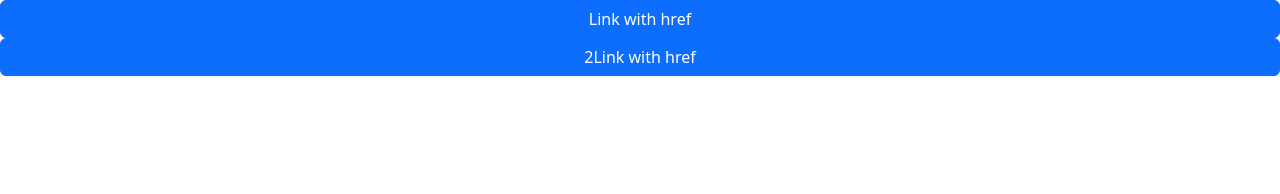
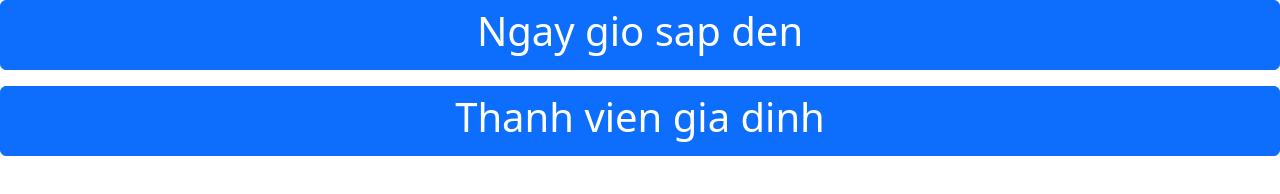
Before and after one commit to tai110402/family, a plain HTML site: page index.html in a window 1280 px wide. Drawn offline with nearby package versions, Linux system fonts and the light colour scheme.

Commit message:
collapse

```diff
--- a/index.html
+++ b/index.html
@@ -6,24 +6,25 @@
         <link rel="stylesheet" href="index.css">
       </head>
     <body>
-
+        <div class="mb-3">
           <a class="w-100 btn btn-primary" data-bs-toggle="collapse" href="#collapseExample1" role="button" aria-expanded="false" aria-controls="collapseExample">
-              Link with href
+            <h1>Ngay gio sap den</h1>
           </a>
           <div class="collapse" id="collapseExample1">
             <div class="card card-body">
               Some placeholder content for the collapse component. This panel is hidden by default but revealed when the user activates the relevant trigger.
             </div>
           </div>
+        </div>
 
-        <p class="">
+        <div class="mb-3">
           <a class="w-100 btn btn-primary" data-bs-toggle="collapse" href="#collapseExample2" role="button" aria-expanded="false" aria-controls="collapseExample">
-            2Link with href
+            <h1>Thanh vien gia dinh</h1>
           </a>
-        </p>
           <div class="collapse" id="collapseExample2">
             <div class="card card-body">
-              22  Some placeholder content for the collapse component. This panel is hidden by default but revealed when the user activates the relevant trigger.
+              Some placeholder content for the collapse component. This panel is hidden by default but revealed when the user activates the relevant trigger.
+            </div>
           </div>
         </div>
 
```
Lines whose indentation alone changed are shown as unchanged.
